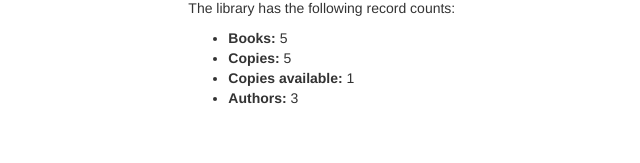
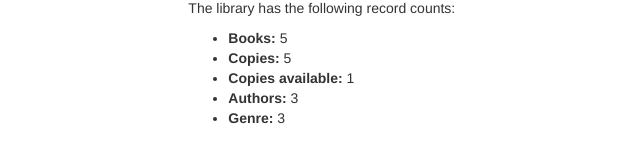
Before and after one commit to kristinashtainmets/Lab1, a Django app: page /catalog/ in a window 1280 px wide. Shown: the part 155-318 px from the top of the page, without its empty margins (40-680 px from the left). Run offline with Django 4.2, Linux system fonts and the light colour scheme; data comes from the database, SQL or seed files in the repository; some libraries are stand-ins or nearby versions.

Commit message:
Модифицируем функцию отображения количества жанров изз базы данных

```diff
--- a/locallibrary/catalog/templates/index.html
+++ b/locallibrary/catalog/templates/index.html
@@ -13,6 +13,8 @@
     <li><strong>Copies:</strong> {{ num_instances }}</li>
     <li><strong>Copies available:</strong> {{ num_instances_available }}</li>
     <li><strong>Authors:</strong> {{ num_authors }}</li>
+
+    <li><strong>Genre:</strong> {{ num_genres }}</li>
   </ul>
 
 {% endblock %}
--- a/locallibrary/catalog/views.py
+++ b/locallibrary/catalog/views.py
@@ -12,12 +12,14 @@ def index(request):
     num_instances=BookInstance.objects.all().count()
     # Доступные книги (статус = 'a')
     num_instances_available=BookInstance.objects.filter(status__exact='a').count()
-    num_authors=Author.objects.count()  # Метод 'all()' применён по умолчанию.
+    num_authors=Author.objects.count() # Метод 'all()' применён по умолчанию.
+    num_genres=Genre.objects.count()
+
 
     # Отрисовка HTML-шаблона index.html с данными внутри
     # переменной контекста context
     return render(
         request,
         'index.html',
-        context={'num_books':num_books,'num_instances':num_instances,'num_instances_available':num_instances_available,'num_authors':num_authors},
+        context={'num_books':num_books,'num_instances':num_instances,'num_instances_available':num_instances_available,'num_authors':num_authors,'num_genres':num_genres},
     )
```
